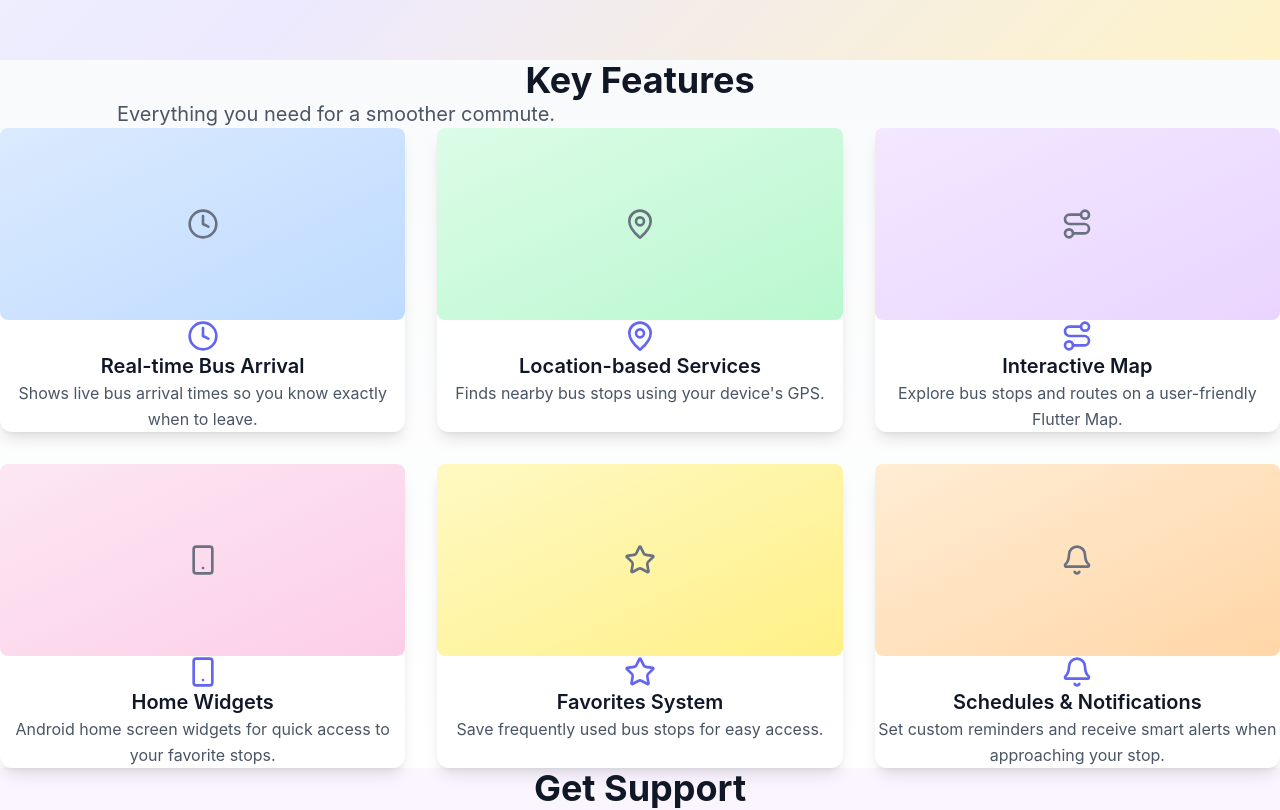
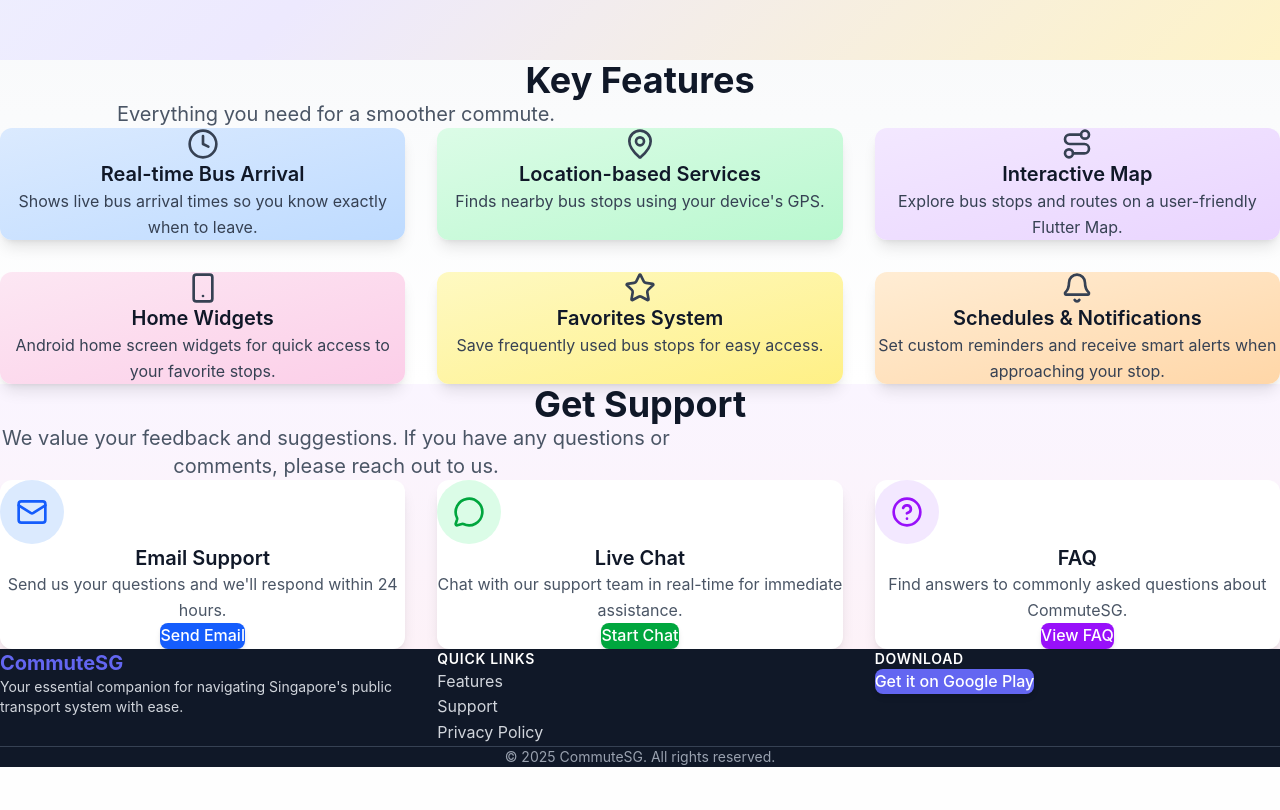
Before and after one commit to Sakthi-dev-tech/CommuteSG-Landing-Page, a React (Vite) app: page / in a window 1280 px wide. Shown: the part 820-1630 px from the top of the page. After the commit the page ends 1587 px from the top, so only its background shows below. Built offline with nearby package versions, Linux system fonts and the light colour scheme.

Commit message:
features section looks better now

```diff
--- a/src/components/sections/FeaturesSection.tsx
+++ b/src/components/sections/FeaturesSection.tsx
@@ -80,45 +80,38 @@ const FeaturesSection = () => {
               whileInView={{ opacity: 1, y: 0 }}
               transition={{ duration: 0.8, delay: index * 0.1 }}
               viewport={{ once: true }}
-              className="feature-card bg-white rounded-xl shadow-lg p-6 hover:shadow-xl transition-all duration-300"
+              className={`feature-card rounded-xl shadow-lg hover:shadow-xl transition-all duration-300 p-6 relative overflow-hidden ${
+                hoveredFeature === index ? feature.demoBg : feature.placeholderBg
+              }`}
               onMouseEnter={() => setHoveredFeature(index)}
               onMouseLeave={() => setHoveredFeature(null)}
             >
-              <div className="flex flex-col items-center text-center">
-                {/* Feature Image/Demo Area */}
-                <div className="w-full h-48 mb-6 rounded-lg overflow-hidden relative">
+              {/* Default content - icon, title, description */}
               <div
-                    className={`absolute inset-0 flex items-center justify-center transition-all duration-500 ${
+                className={`flex flex-col items-center text-center h-full transition-all duration-500 ${
                   hoveredFeature === index ? 'opacity-0 scale-95' : 'opacity-100 scale-100'
-                    } ${feature.placeholderBg}`}
+                }`}
               >
-                    <div className="text-gray-500">
+                <div className="text-gray-700 mb-6 mt-8">
                   {feature.icon}
                 </div>
+                <h3 className="text-xl font-semibold text-gray-900 mb-4">
+                  {feature.title}
+                </h3>
+                <p className="text-gray-700 leading-relaxed">
+                  {feature.description}
+                </p>
               </div>
 
               {/* Demo content that appears on hover */}
               <div
-                    className={`absolute inset-0 p-4 transition-all duration-500 ${
+                className={`absolute inset-0 p-6 flex items-center justify-center transition-all duration-500 ${
                   hoveredFeature === index ? 'opacity-100 scale-100' : 'opacity-0 scale-105'
-                    } ${feature.demoBg} flex items-center justify-center`}
+                }`}
               >
                 <div className="text-sm text-gray-700 font-medium whitespace-pre-line text-center">
                   {feature.demoContent}
                 </div>
-                  </div>
-                </div>
-
-                {/* Feature Info */}
-                <div className="text-primary mb-4">
-                  {feature.icon}
-                </div>
-                <h3 className="text-xl font-semibold text-gray-900 mb-3">
-                  {feature.title}
-                </h3>
-                <p className="text-gray-600 leading-relaxed">
-                  {feature.description}
-                </p>
               </div>
             </motion.div>
           ))}
```
Also changed, not shown: 5 other files (tests, documents, lock files or other folders). Lines whose indentation alone changed are shown as unchanged.
